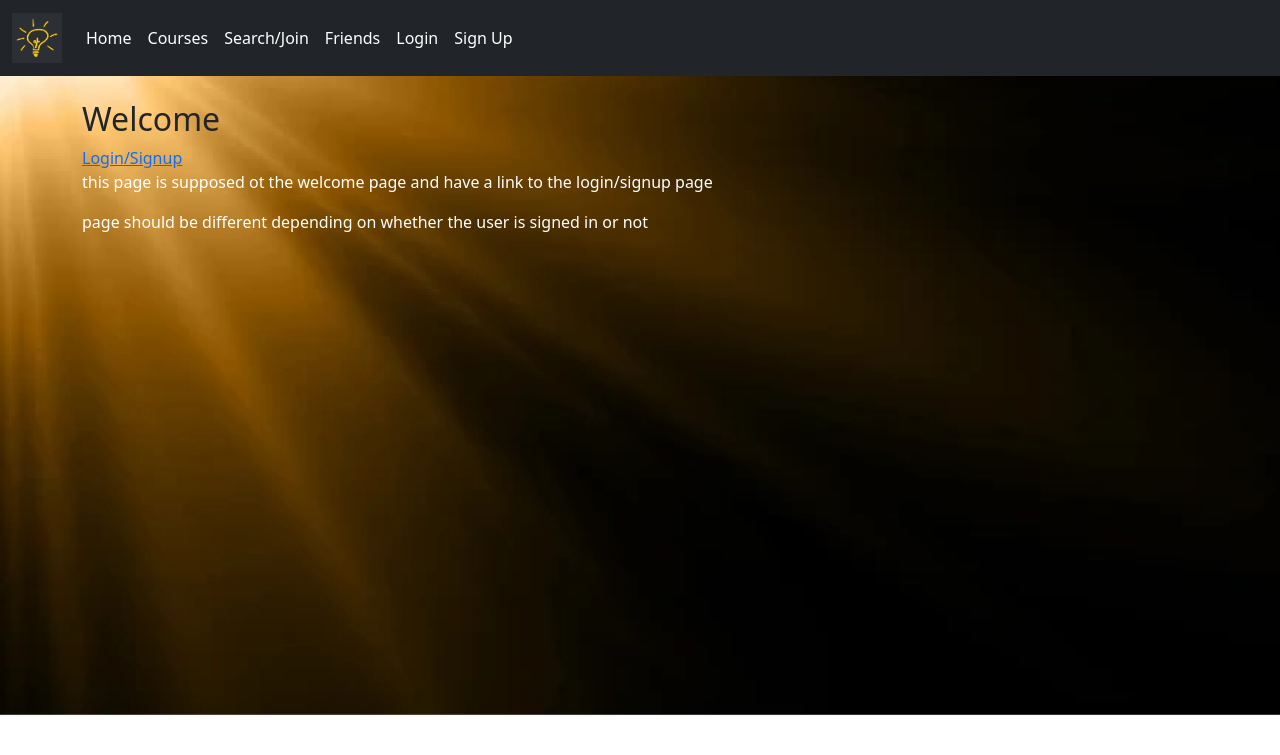
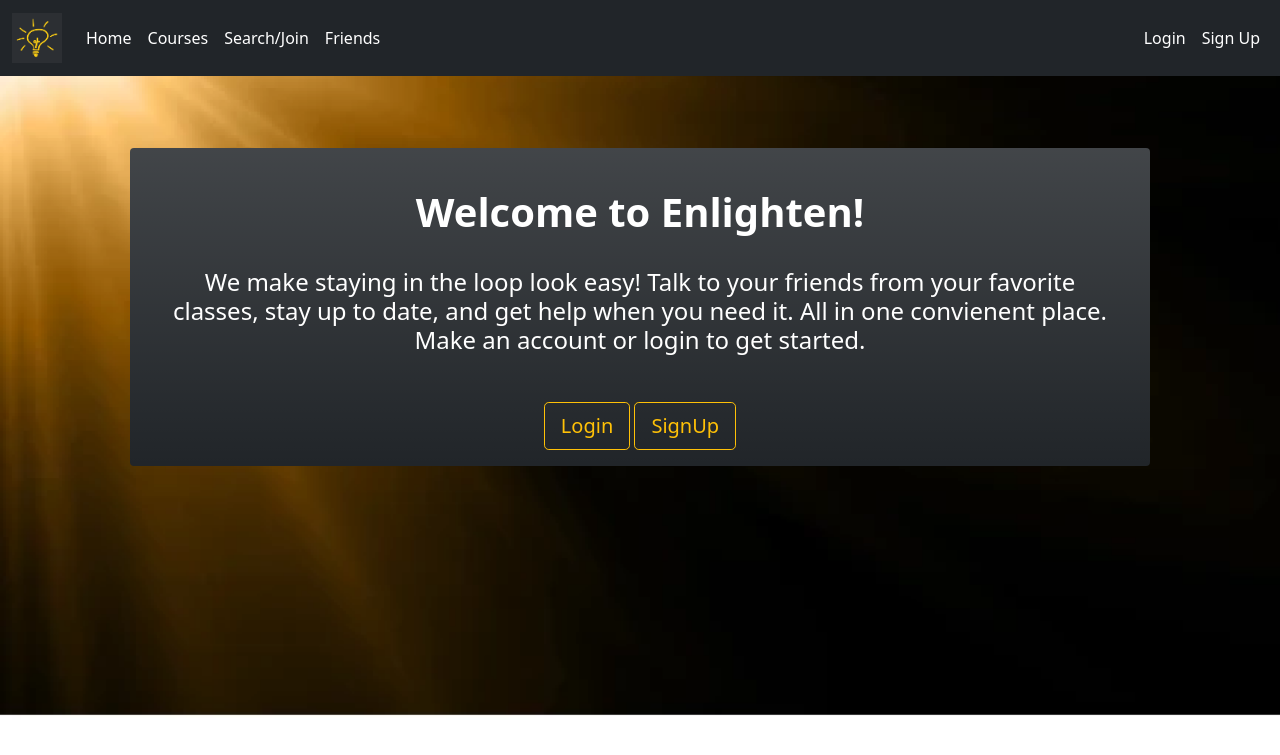
Before and after one commit to MJDorcelien/group-14-final, a Flask app: page / in a window 1280 px wide. Shown: the top 755 px of the page. Run offline with Flask 3, Linux system fonts and the light colour scheme; parts of the project's set-up code (start-up, migrations or seed data) failed here and were passed over.

Commit message:
fixing bcrypt. It is now clear there is a database issue that must be looked into.

```diff
--- a/app.py
+++ b/app.py
@@ -1,14 +1,10 @@
-from flask import Flask, abort, redirect,session, render_template, request, url_for
+from flask import Flask, abort, redirect, session, render_template, request, url_for
 from flask_sqlalchemy import SQLAlchemy
 from dotenv import load_dotenv
 from src.models import db, Person
 from security import bcrypt
 import os
-
-from src.models import Person, Section, Post, person_section,user_following
-# from flask_socketio import join_room, leave_room, send, SocketIO
-import random
-import datetime
+from flask_socketio import SocketIO
 
 load_dotenv()
 
@@ -48,20 +44,18 @@ def view_all_courses():
 @app.get('/join')
 def view_join_courses():
     if 'user' not in session:
-        # This should be an abort for authorization
-        abort(401)
+        return "You must be logged in to join a course. Login or Signup to join."
     return render_template('join_courses.html')
 
 @app.post('/join')
-def add_uni():
+def add_courses():
     # Will be implemented
     pass
 
 @app.get('/friends')
 def view_all_friends():
     if 'user' not in session:
-            # Same thing this is authorization, not a message :)
-            abort(401)
+        return "You must be logged in to view this page. Login or Signup to view"
     return render_template('get_all_friends.html')
 
 @app.get('/profile')
@@ -78,31 +72,24 @@ def login_user():
 def signup_user():
     return render_template('sign_up_user.html')
 
-#@app.get('/friends')
-#def view_all_friends():
-    #if 'user' not in session:
-        #abort(401)
-    #return render_template('get_all_friends.html')
+@app.get('/friends/profile')
+def view_friend_profile():
+    return render_template('get_friends_profile.html')
 
-#@app.get('/profile')
-#def view_user_profile():
-    #if 'user' not in session:
-        #abort(401)
-    #return render_template('get_user_profile.html')
+@app.get('/profile/settings')
+def view_user_settings():
+    if 'user' not in session:
+        abort(401)
+    return render_template('get_user_settings.html')
 
 @app.route('/login', methods=['POST'])
 def login():
-
     # If user already logged in, redirect them to the "all courses" homepage view
     if 'user' in session:
         redirect('/courses')
 
-    username = request.form.get('username')
-    password = request.form.get('password').encode('utf-8')
-
-    if not username or not password:
-        abort(400)
-
+    username = request.form['username']
+    password = request.form['password'].encode('utf-8')
     # Retrieve the user with the given username from the database
     user = Person.query.filter_by(username=username).first()
 
@@ -111,7 +98,7 @@ def login():
         return "Invalid Username or Password"
 
     # Use bcrypt to check if the provided password matches the stored hashed password
-    if bcrypt.check_password_hash(password, user.password.encode('utf-8')):
+    if bcrypt.checkpw(password, user.password.encode('utf-8')):
 
         # Create user session that stores username
         session['user'] = {
@@ -158,6 +145,7 @@ def logout():
     del session['user']
     return redirect('/')
 
+
 @app.get('/courses/<int:section_id>')
 def view_specific_course(section_id):
     person_id=7 # this needs to get the person_id from the user
--- a/templates/_layout.html
+++ b/templates/_layout.html
@@ -18,7 +18,7 @@
   </style>
 </head>
 <body>
-  <nav class="navbar navbar-expand-lg bg-body-tertiary bg-dark">
+  <nav class="navbar navbar-expand-lg bg-body-tertiary bg-dark navbar-fixed-top" role="navigation">
     <div class="container-fluid">
       <a class="navbar-brand" href="/"><img src="/static/images/icon_1.png" alt="Enlighten Logo" width="50"></a>
       <button class="navbar-toggler" type="button" data-bs-toggle="collapse" data-bs-target="#navbarNav" aria-controls="navbarNav" aria-expanded="false" aria-label="Toggle navigation">
@@ -38,15 +38,23 @@
           <li class="nav-item">
             <a class="nav-link text-white" href="/friends">Friends</a>
           </li>
+        </ul>
+      </div>
 
-          {% if session.user %}
+        <div class="collapse navbar-collapse justify-content-end">
+          <ul class="navbar-nav">
+            {% if session.user %} <!-- if theres a user logged in, they will see a profile link and a logout button-->
             <li class="nav-item">
-            <a class="nav-link text-white" href="/profile">Profile</a>
+              <a class="nav-link text-white pr-3" href="/profile">Profile</a>
             </li>
-          {% else %}
+
+            <form class="form-inline" action="/logout" method="post">
+              <button class="btn btn-outline-warning" action="/logout">Logout</button>
+            </form>
+
+            {% else %} <!-- default view has both login and signup options -->
             <li class="nav-item">
               <a class="nav-link text-white" href="/login">Login</a>
-          </li>
             </li>
             <li class="nav-item">
               <a class="nav-link text-white" href="/signup">Sign Up</a>
--- a/templates/index.html
+++ b/templates/index.html
@@ -3,8 +3,15 @@
 {% block title %}Welcome| LogIn{% endblock %}
 
 {% block body %}
-    <h2>Welcome</h2>
-    <a href="/login">Login/Signup</a>
-    <p>this page is supposed ot the welcome page and have a link to the login/signup page</p>
-    <p>page should be different depending on whether the user is signed in or not</p>
+    <div class="container p-5">
+        <div class="bg-dark bg-gradient p-3 mb-5 rounded-2">
+            <h1 class="text-white text-center p-4" style="font-weight: bold;">Welcome to Enlighten!</h1>
+            <h4 class="text-white text-center pb-4 px-4">We make staying in the loop look easy! Talk to your friends from your favorite classes, stay up to date, and get help when you need it.
+                All in one convienent place. Make an account or login to get started. </h4>
+                <div class="text-center">
+                    <a class="btn btn-lg btn-outline-warning mt-3" href="/login">Login</a>
+                    <a class="btn btn-lg btn-outline-warning mt-3" href="/signup">SignUp</a>
+                </div>
+        </div>
+    </div>
 {% endblock %}
--- a/templates/login_user.html
+++ b/templates/login_user.html
@@ -29,6 +29,7 @@
             <div class = buttons>
 
             <div class = accountmessage style = "font-family: Raleway, sans-serif;">
+                <p4>Have An Account? Log In<br></p4>
                 <p4>Don't Have An Account? <a href="/signup" style = "color:goldenrod;">Sign Up</a></p4>
             </div>
 
--- a/templates/sign_up_user.html
+++ b/templates/sign_up_user.html
@@ -47,7 +47,7 @@
             <div class = buttons>
 
             <div class = accountmessage style = "font-family: Raleway, sans-serif;">
-                <p4>Have An Account <a href="/login" style = "color:goldenrod;">Log In</a></p>
+                <p4> Have An Account <a href="/login" style = "color:goldenrod;">Log In</a></p>
             </div>
                 <!--Sign Up Button-->
                 <button type="button" class="btn btn-warning" value = "signup" name = "button" >Sign Up</button>
```
Also changed, not shown: requirements.txt (+4 -8 lines), tests/conftest.py (+4 -3 lines). Lines whose indentation alone changed are shown as unchanged.
